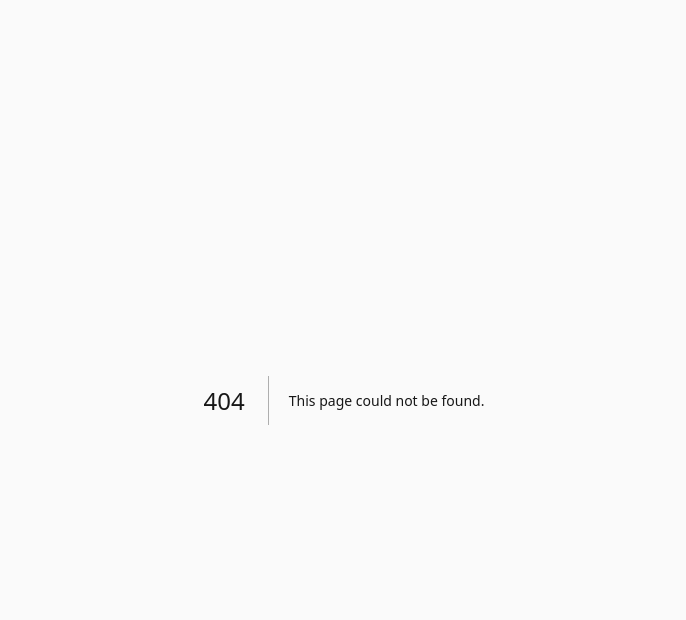
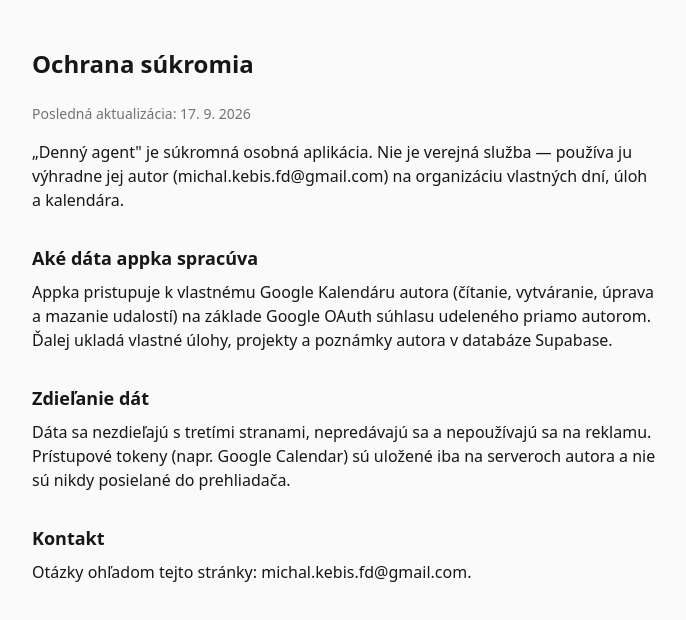
Before and after one commit to 8g9mjfr8yt-stack/personal-ui, a Next.js app: page /privacy in a window 1280 px wide. Before the commit this address had no page. Shown: the top 620 px of the page, without its empty margins (296-982 px from the left). Built offline with nearby package versions, Linux system fonts and the light colour scheme.

Commit message:
Pridany Realtime refresh pre Tasks

```diff
--- a/app/(app)/tasks/page.tsx
+++ b/app/(app)/tasks/page.tsx
@@ -27,9 +27,7 @@ type Project = {
 
 // Interaktívny zoznam úloh nad rovnakou dátovou vrstvou (lib/supabase/tasks.ts),
 // akú používa aj hlasový agent (Fáza 4.4) — takže zmeny odtiaľto aj z hlasu sa
-// navzájom hneď odzrkadlia. Pridané po živom teste 2026-09-14: tlačidlá na
-// dokončenie/zmazanie úlohy a priradenie k projektu (predtým bola stránka iba
-// na čítanie a tieto akcie sa dali robiť len cez hlas).
+// navzájom hneď odzrkadlia. Pridané Realtime počúvanie (2026-09-17).
 export default function TasksPage() {
   const [tasks, setTasks] = useState<Task[] | null>(null);
   const [projects, setProjects] = useState<Project[] | null>(null);
@@ -52,7 +50,28 @@ export default function TasksPage() {
   }
 
   useEffect(() => {
+    // 1. Prvé načítanie pri otvorení stránky
     load();
+
+    // 2. Nastavenie Realtime odberu
+    const supabase = createClient();
+    const channel = supabase
+      .channel("realtime-tasks")
+      .on(
+        "postgres_changes",
+        { event: "*", schema: "public", table: "tasks" },
+        () => {
+          // Pri akejkoľvek zmene (INSERT, UPDATE, DELETE) zavoláme load().
+          // Toto zaručí, že sa aplikuje tvoje vlastné filtrovanie a zoraďovanie z getTasks.
+          load();
+        }
+      )
+      .subscribe();
+
+    // 3. Upratanie pri odchode zo stránky
+    return () => {
+      supabase.removeChannel(channel);
+    };
   }, []);
 
   function projectName(id: string | null) {
@@ -66,6 +85,7 @@ export default function TasksPage() {
     try {
       const supabase = createClient();
       await completeTask(supabase, id);
+      // load() sa tu už volať nemusí, zavolá ho Realtime, ale necháme to pre istotu
       await load();
     } catch (err) {
       const e = err as Error;
--- /dev/null
+++ b/app/privacy/page.tsx
@@ -0,0 +1,40 @@
+export const metadata = {
+  title: "Ochrana súkromia — Denný agent",
+};
+
+export default function PrivacyPage() {
+  return (
+    <main className="mx-auto max-w-2xl px-6 py-12 text-neutral-900">
+      <h1 className="mb-6 text-2xl font-semibold">Ochrana súkromia</h1>
+
+      <p className="mb-4 text-sm text-neutral-500">Posledná aktualizácia: 17. 9. 2026</p>
+
+      <p className="mb-4">
+        „Denný agent" je súkromná osobná aplikácia. Nie je verejná služba —
+        používa ju výhradne jej autor (michal.kebis.fd@gmail.com) na
+        organizáciu vlastných dní, úloh a kalendára.
+      </p>
+
+      <h2 className="mb-2 mt-8 text-lg font-semibold">Aké dáta appka spracúva</h2>
+      <p className="mb-4">
+        Appka pristupuje k vlastnému Google Kalendáru autora (čítanie,
+        vytváranie, úprava a mazanie udalostí) na základe Google OAuth
+        súhlasu udeleného priamo autorom. Ďalej ukladá vlastné úlohy,
+        projekty a poznámky autora v databáze Supabase.
+      </p>
+
+      <h2 className="mb-2 mt-8 text-lg font-semibold">Zdieľanie dát</h2>
+      <p className="mb-4">
+        Dáta sa nezdieľajú s tretími stranami, nepredávajú sa a
+        nepoužívajú sa na reklamu. Prístupové tokeny (napr. Google
+        Calendar) sú uložené iba na serveroch autora a nie sú nikdy
+        posielané do prehliadača.
+      </p>
+
+      <h2 className="mb-2 mt-8 text-lg font-semibold">Kontakt</h2>
+      <p className="mb-4">
+        Otázky ohľadom tejto stránky: michal.kebis.fd@gmail.com.
+      </p>
+    </main>
+  );
+}
```
Also changed, not shown: middleware.ts (+6 -1 lines).
